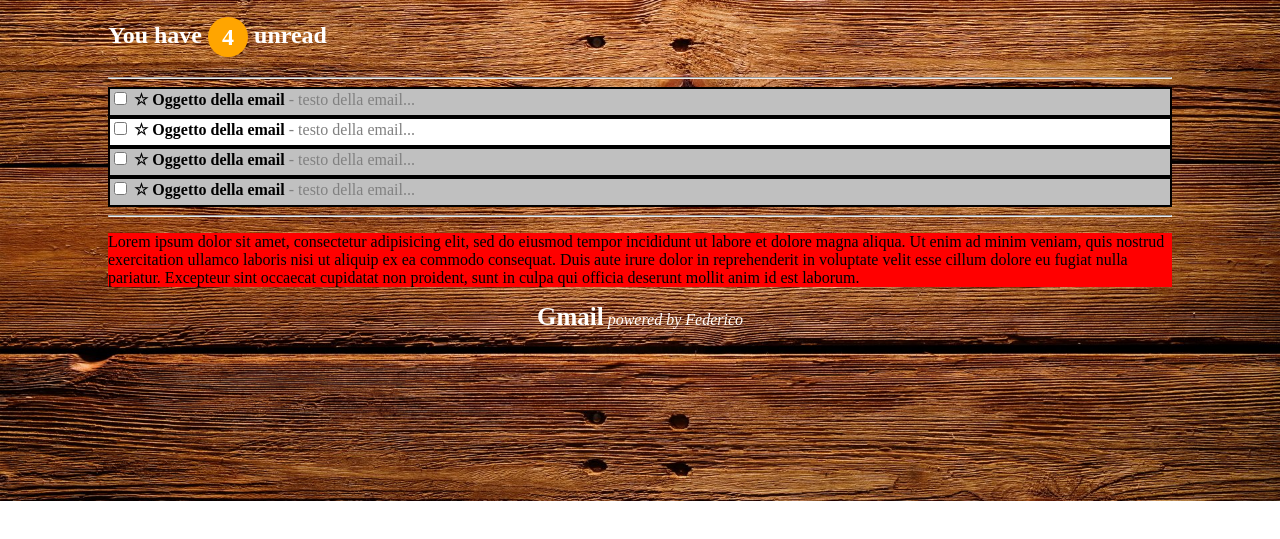
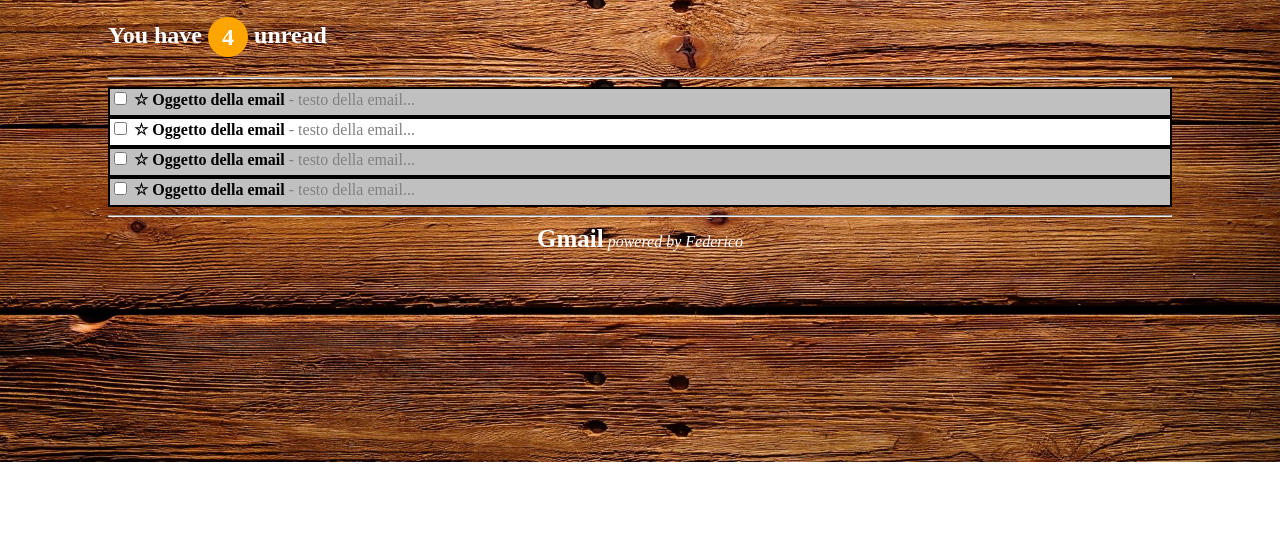
Before and after one commit to FreekAlberti/htmlcss-gmail, a plain HTML site: page index.html in a window 1280 px wide. Shown: the part 137-676 px from the top of the page. Drawn offline with Linux system fonts and the light colour scheme.

Commit message:
Rimossa sezione prova

```diff
--- a/css/master.css
+++ b/css/master.css
@@ -62,10 +62,6 @@
   color: gray;
 }
 
-#prova {
-  background-color: red;
-}
-
 footer {
   text-align: center;
   color: white;
--- a/index.html
+++ b/index.html
@@ -52,10 +52,6 @@
       </section>
       <!-- /terza sezione -->
 
-      <section>
-        <p id="prova">Lorem ipsum dolor sit amet, consectetur adipisicing elit, sed do eiusmod tempor incididunt ut labore et dolore magna aliqua. Ut enim ad minim veniam, quis nostrud exercitation ullamco laboris nisi ut aliquip ex ea commodo consequat. Duis aute irure dolor in reprehenderit in voluptate velit esse cillum dolore eu fugiat nulla pariatur. Excepteur sint occaecat cupidatat non proident, sunt in culpa qui officia deserunt mollit anim id est laborum.</p>
-      </section>
-
       <!-- quarta sezione -->
       <footer>
         <span id="grosso">Gmail</span>
```
